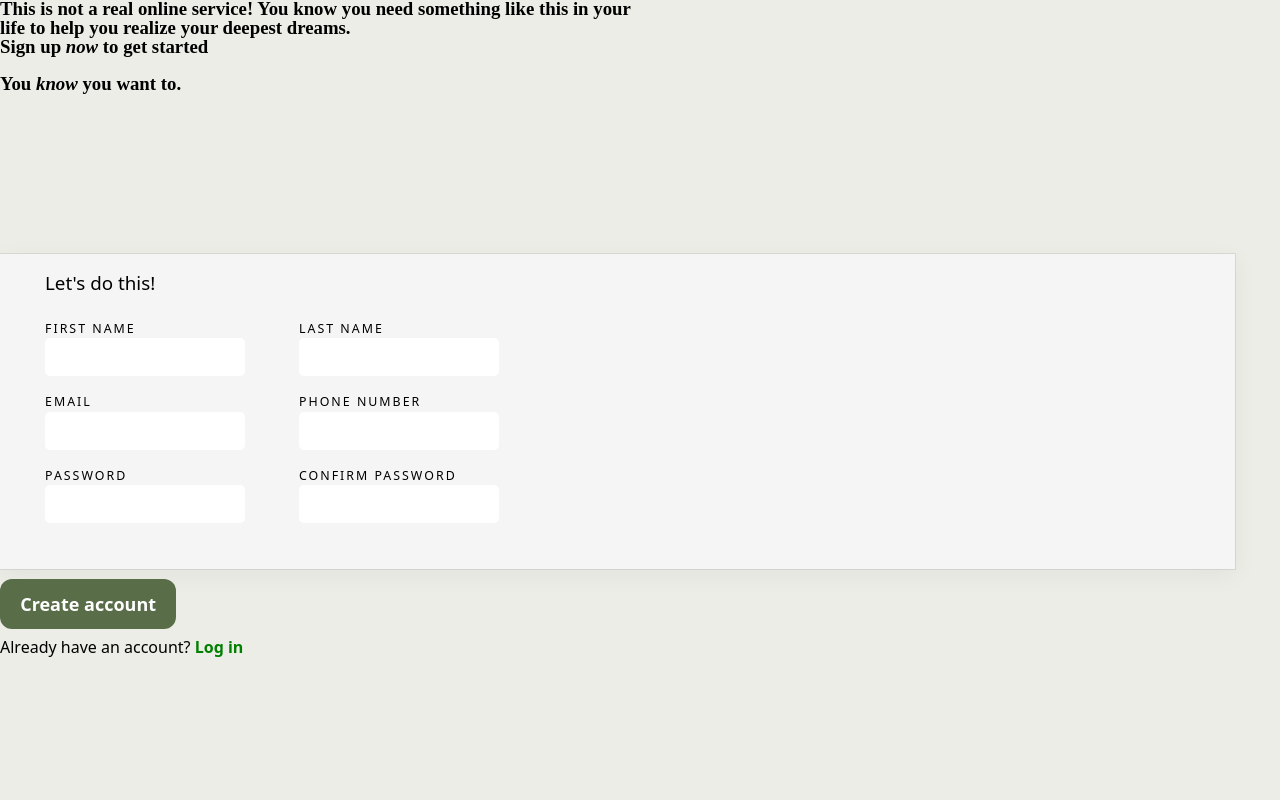
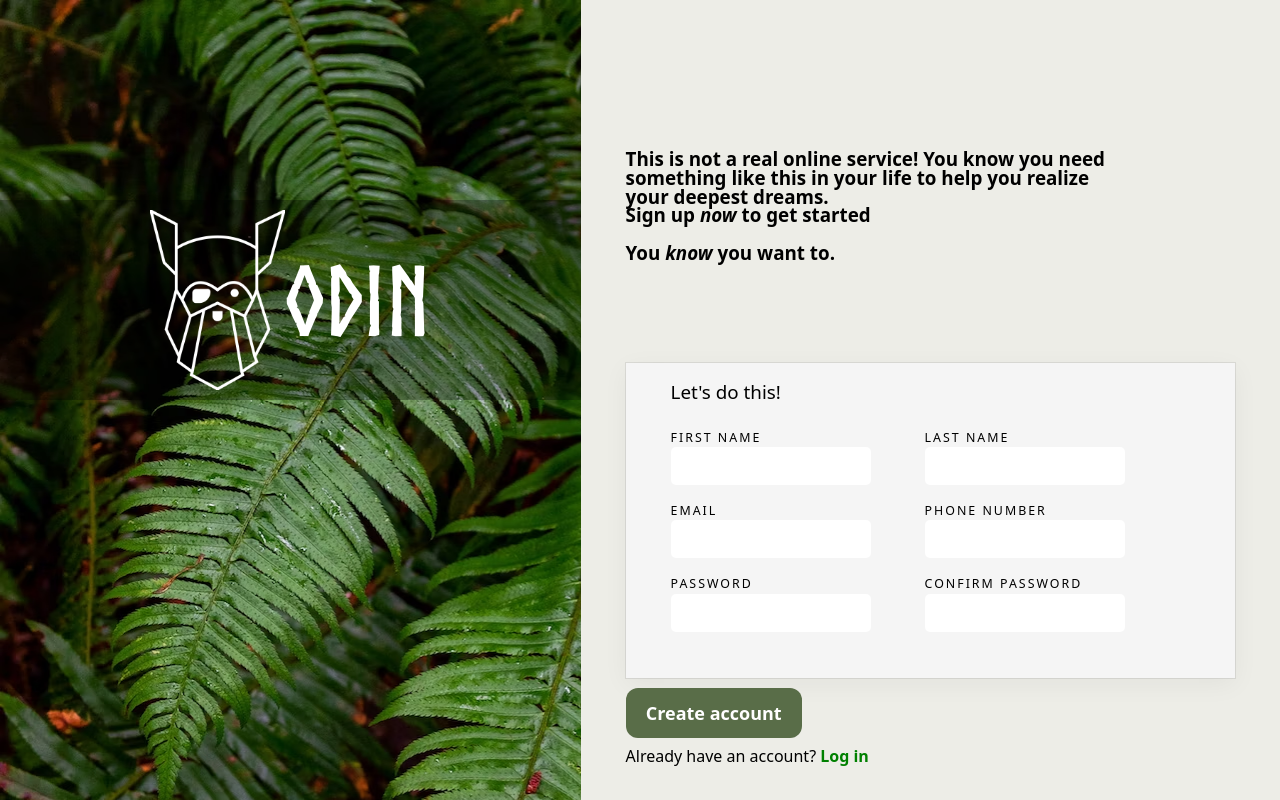
Before and after one commit to bugthug/sign-up-form, a plain HTML site: page index.html in a window 1280 px wide. Drawn offline with Linux system fonts and the light colour scheme.

Commit message:
Add sidebar

```diff
--- a/index.html
+++ b/index.html
@@ -11,17 +11,21 @@
 </head>
 
 <body>
-
+    <div class="sidebar">
+        <div class="black-line">
+            <img src="./assets/odin-lined.png" alt="odin-logo">
+            <p>Odin</p>
+        </div>
+    </div>
+    <div class="form-section">
         <header>
             <p>This is not a real online service! You know you need something like this in your life to help you realize
                 your deepest dreams.
                 <br /> Sign up <em>now</em> to get started
             </p>
             <br />
-
             <p>You <em>know</em> you want to.</p>
         </header>
-
         <main>
             <form id="register-user">
                 <p>Let's do this!</p>
@@ -53,18 +57,17 @@
                     </div>
                     <div class="input-and-label">
                         <label for="confirm-password" required>Confirm Password</label>
-                    <input type="password" name="pw-conf" placeholder=" "  id="confirm-password">
+                        <input type="password" name="pw-conf" placeholder=" " id="confirm-password">
                         <span>* Passwords do not match</span>
                     </div>
                 </div>
             </form>
         </main>
-    <button type="submit" form="register-user"
-    class="button-40">Create account</button>
-
+        <button type="submit" form="register-user" class="button-40">Create account</button>
         <footer>
             <p>Already have an account? <a href="bulbulim">Log in</a></p>
         </footer>
+    </div>
 </body>
 
 </html>
--- a/styles.css
+++ b/styles.css
@@ -47,6 +47,11 @@ table {
 	border-spacing: 0;
 }
 /* end reset */
+
+@font-face {
+    font-family: NorseBold;
+    src: url("./assets/fonts/Norse-Bold.otf");
+  }
 em {
     font-style: italic;
 }
@@ -57,6 +62,30 @@ em {
 
 body {
     background-color: #edede7;
+    display: flex;
+}
+
+.sidebar {
+    height: 100vh;
+    background-image: url("./assets/nicefile.avif");
+}
+
+.black-line {
+    padding: 10px 150px;
+    margin-top: 200px;
+    align-items: center;
+    color: white;
+    background-color: hsla(0, 100%, 0%,0.3);
+    display: flex;
+}
+
+.black-line > img {
+    height: 180px;
+}
+
+.black-line > p {
+    font-family: NorseBold;
+    font-size: 6rem;
 }
 
 .form-section {
@@ -76,7 +105,7 @@ main {
     background-color: #edede7;
     font-family: "Inter var",ui-sans-serif,system-ui,-apple-system,system-ui,"Segoe UI",Roboto,"Helvetica Neue",Arial,"Noto Sans",sans-serif,"Apple Color Emoji","Segoe UI Emoji","Segoe UI Symbol","Noto Color Emoji";
 
-    margin: 160px 45px 0 0;
+    margin: 100px 45px 0 0;
     background-color: whitesmoke;
     /* make form stick to sidebar */
 
```
Lines whose indentation alone changed are shown as unchanged.
